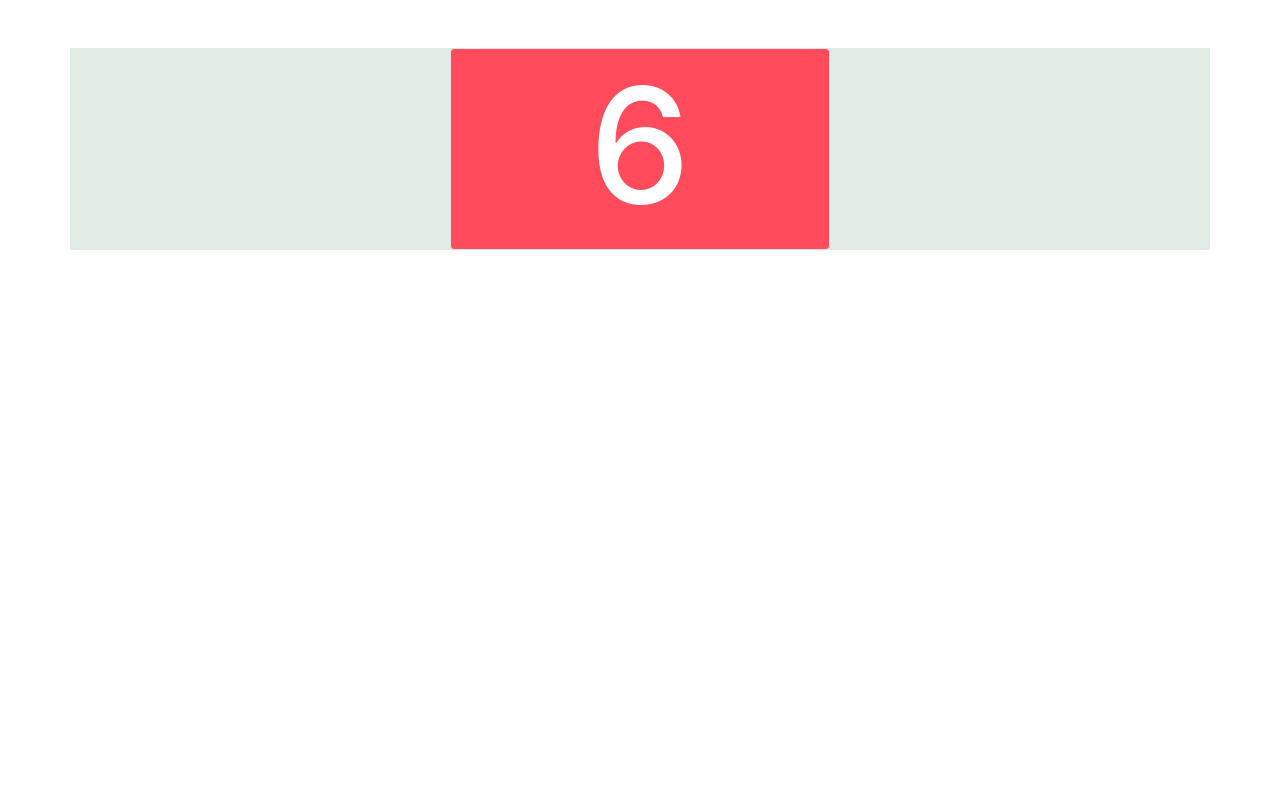
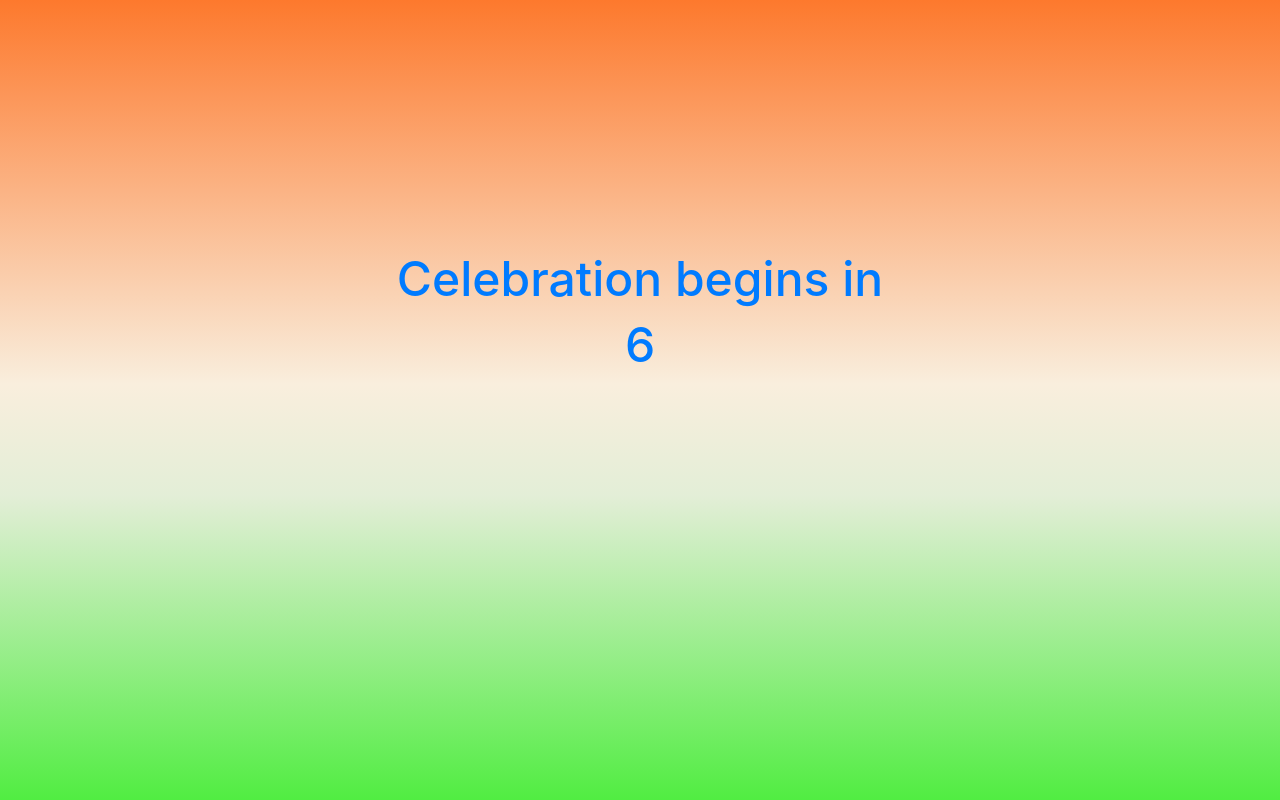
Before and after one commit to sushmithavootukuri/Full-Stack-Development, a plain HTML site: page Weekly Tasks/Week 7 - Dec 17/Callback-hell/index.html in a window 1280 px wide. Drawn offline with nearby package versions, Linux system fonts and the light colour scheme.

Commit message:
background color added

```diff
--- a/Weekly Tasks/Week 7 - Dec 17/Callback-hell/index.html
+++ b/Weekly Tasks/Week 7 - Dec 17/Callback-hell/index.html
@@ -1,12 +1,36 @@
 <!DOCTYPE html>
 <html lang="en">
+
 <head>
     <meta charset="UTF-8">
     <meta name="viewport" content="width=device-width, initial-scale=1.0">
-    <title>countdown</title>
-    <link rel="stylesheet" href="https://stackpath.bootstrapcdn.com/bootstrap/4.5.2/css/bootstrap.min.css">
+    <title>Callback Hell</title>
+    <link rel="stylesheet" href="https://maxcdn.bootstrapcdn.com/bootstrap/4.0.0/css/bootstrap.min.css"
+        integrity="sha384-Gn5384xqQ1aoWXA+058RXPxPg6fy4IWvTNh0E263XmFcJlSAwiGgFAW/dAiS6JXm" crossorigin="anonymous">
+    <style>
+        html {
+            min-height: 100%;
+        }
+
+        body {
+            background-repeat: no-repeat;
+            background: linear-gradient(0deg, rgba(81, 237, 66, 1) 0%, rgba(227, 238, 215, 1) 38%, rgba(249, 238, 221, 1) 52%, rgba(253, 121, 45, 1) 100%);
+        }
+
+        .timer {
+            max-width: 100%;
+            margin-top: 250px;
+        }
+
+        h1,
+        h3 {
+            font-size: 3rem;
+        }
+    </style>
 </head>
+
 <body>
-    <script src="script.js"></script>
+    <script src='src/script.js'></script>
 </body>
+
 </html>
--- a/Weekly Tasks/Week 7 - Dec 17/Callback-hell/script.js
+++ b/Weekly Tasks/Week 7 - Dec 17/Callback-hell/src/script.js
@@ -1,22 +1,8 @@
-let main_div = document.createElement("div")
-main_div.classList.add("container", "mt-5", "text-center")
-// main_div.style.height = "500px"
-main_div.style.backgroundColor = "#e0ece4"
-
-
-let row = document.createElement("div")
-row.classList.add("row")
-
-let counter = document.createElement("div")
-counter.classList.add("col-md-4", "offset-md-4", "text-center", "rounded", "border", "align-middle")
-counter.style.color = "white"
-counter.style.backgroundColor = "#ff4b5c"
-
+let timer = document.createElement("div")
+timer.setAttribute("class", "timer text-primary text-bolder text-center");
+let heading = document.createElement("h3")
+heading.innerText = "Celebration begins in"
 let message = document.createElement("h1")
-message.classList.add("heading")
-message.innerHTML = "10"
-message.style.fontSize = "10rem"
-
 setTimeout(() => {
     message.innerHTML = "10"
     setTimeout(() => {
@@ -40,15 +26,12 @@ setTimeout(() => {
                                         setTimeout(() => {
                                             message.innerHTML = "0"
                                             setTimeout(() => {
-                                                message.innerHTML = "Happy Independence Day"
-                                                message.style.fontSize = "5rem"
-                                                counter.classList.add("col-md-12")
-                                                counter.classList.remove("offset-md-4")
+                                                heading.innerText = "";
+                                                message.innerHTML = "Happy Independence Day!!"
                                             }, 1000);
                                         }, 1000);
                                     }, 1000);
-                                }, 1000
-                                );
+                                }, 1000);
                             }, 1000);
                         }, 1000);
                     }, 1000);
@@ -57,10 +40,7 @@ setTimeout(() => {
         }, 1000);
     }, 1000);
 }, 1000);
-
-counter.appendChild(message)
-row.appendChild(counter)
-main_div.appendChild(row)
-
-
-document.body.append(main_div)
+timer.append(heading, message)
+// row.appendChild(timer)
+// main_div.appendChild(row)
+document.body.append(timer)
```
